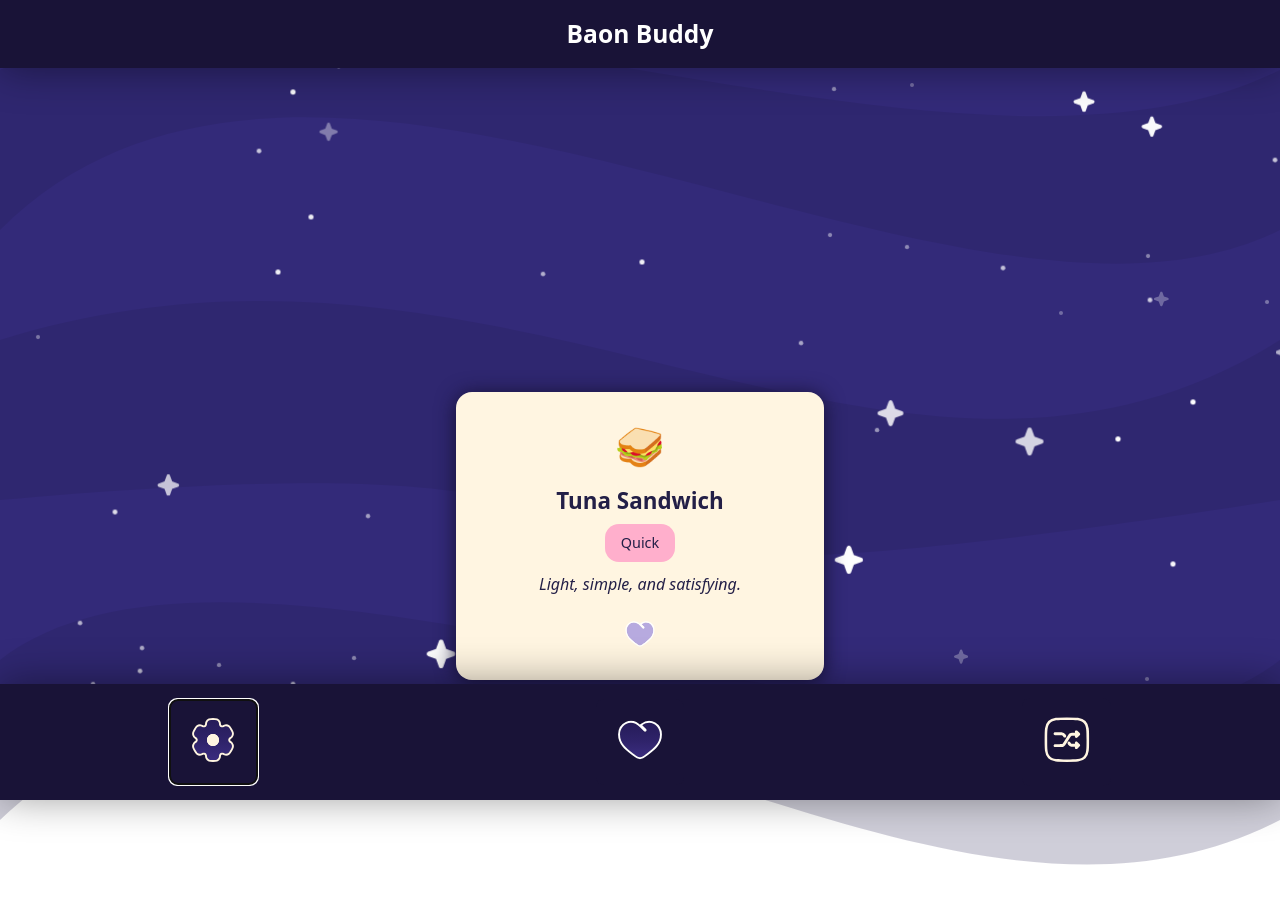
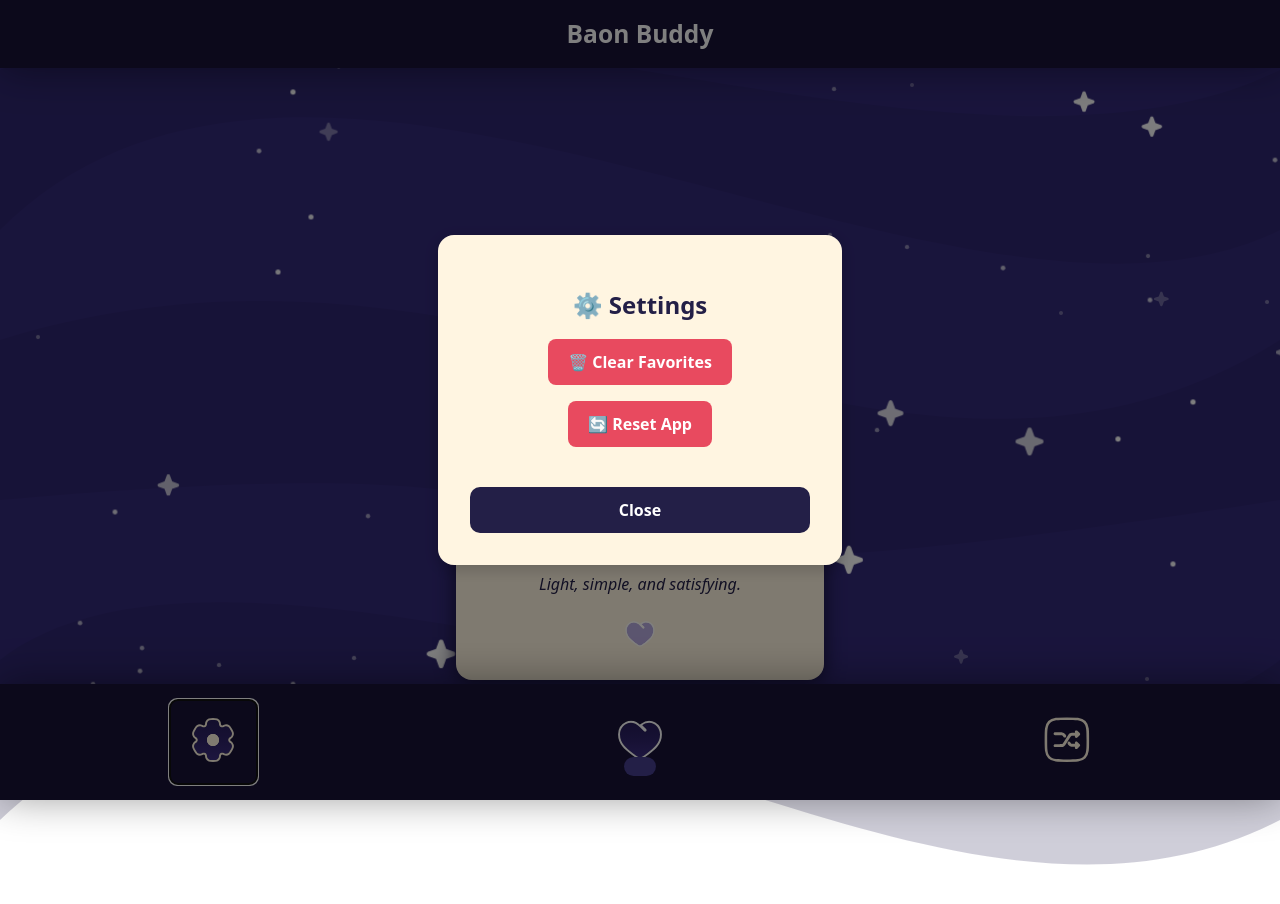
Before and after one commit to Raccai/baon-buddy, a Svelte app: page / in a window 1280 px wide. Both pictures are taken after a click on the button 213 px from the left and 742 px from the top of the page. Shown: the top 904 px of the page. Built offline with nearby package versions, Linux system fonts and the light colour scheme.

Commit message:
ADD: settings modal w/ delete functions + toasts

```diff
--- a/src/App.svelte
+++ b/src/App.svelte
@@ -9,12 +9,15 @@
   import { saveFavorite, isFavorite, removeFavorite } from './lib/storage';
   import FavoritesModal from './components/FavoritesModal.svelte';
   import { getFavorites } from './lib/storage';
+  import SettingsModal from './components/SettingsModal.svelte';
 
+  let settingsVisible = false;
   let favoriteNames = getFavorites().map(meal => meal.name);
   let favoritesRef;
   let favoritesVisible = false;
   let suggestedMeals = [];
 
+  // Toggle Favorites for Each Card
   function toggleFavorites() {
     if (favoritesVisible) {
       favoritesRef.close();
@@ -25,10 +28,12 @@
     }
   }
 
+  // Open Settings Modal
   function openSettings() {
-    console.log("settings coming soon");
+    settingsVisible = true;
   }
 
+  // Generate Meal Cards
   function generateMeals() {
     suggestedMeals = [...meals]
       .sort(() => 0.5 - Math.random())
@@ -121,6 +126,15 @@
   onGenerate = {generateMeals}
   onToggleFavorites = {toggleFavorites}
   onOpenSettings = {openSettings}
+/>
+
+<SettingsModal
+  visible = {settingsVisible}
+  on:close = {() => settingsVisible = false}
+  on:faveChange = {() => {
+    favoriteNames = getFavorites().map(meal => meal.name);
+    if (favoritesVisible && favoritesRef) favoritesRef.refresh(); // refreshes favorites list if modal is open)
+  }}
 />
 
 <style lang="css">
--- a/src/components/BaonCard.svelte
+++ b/src/components/BaonCard.svelte
@@ -40,7 +40,8 @@
     }
 </script>
 
-<div class="baon-card">
+<!-- svelte-ignore a11y_no_static_element_interactions -->
+<div class="baon-card" on:dblclick={toggleFavorite}>
     <div class="top-row">
         <span class="emoji">{meal.emoji}</span>
     </div>
@@ -49,7 +50,7 @@
         <h2 class="meal-name">{meal.name}</h2>
         <span class="meal-type {getBadgeClass(meal.type)}">{meal.type}</span>
         <p class="meal-message">{meal.message}</p>
-        <button class="heart-btn" on:click={toggleFavorite} aria-label="Toggle Favorite">
+        <button class="heart-btn" on:click|stopPropagation={toggleFavorite} aria-label="Toggle Favorite">
             <span class:active={favorite}>
                 {#if favorite}
                     <AddedFaves />
--- a/src/components/FavoritesModal.svelte
+++ b/src/components/FavoritesModal.svelte
@@ -8,21 +8,31 @@
     export let visible = false;
     let favorites = [];
 
-    // Public method for parent to call
+    // Public method for parent to call to open modal
     export function open() {
         favorites = getFavorites();
         visible = true;
     }
 
+    // Public method for parent to call to close modal
     export function close() {
         visible = false;
         dispatch("close");
+    }
+
+    // Public method for parent to call to refresh modal
+    export function refresh() {
+        favorites = getFavorites();
     }
 
     function remove(mealName) {
         removeFavorite(mealName);
         favorites = getFavorites();
         dispatch("faveChange"); // This tells App.svelte to refresh the global favoriteNames
+    }
+
+    $: if (visible) {
+        favorites = getFavorites();
     }
 </script>
 
--- /dev/null
+++ b/src/components/SettingsModal.svelte
@@ -0,0 +1,147 @@
+<script>
+    import { createEventDispatcher } from 'svelte';
+    import { clearFavorites, resetStorage } from '../lib/storage.js';
+    import { fade, fly } from 'svelte/transition';
+
+    const dispatch = createEventDispatcher();
+
+    export let visible = false;
+    let message = "";
+    let showMessage = false;
+
+    function showToast(msg) {
+        message = msg;
+        showMessage = true;
+        setTimeout(() => showMessage = false, 2500);
+    }
+
+    function clearFaves() {
+        clearFavorites();
+        dispatch("faveChange"); // to refresh any UI
+        dispatch("close") // closes settings
+        showToast("Favorites cleared!");
+    }
+
+    function resetApp() {
+        resetStorage(); // a function you’ll define to wipe all app data
+        dispatch('faveChange');
+        dispatch("close") // closes settings
+        showToast('App reset!');
+    }
+
+    function closeModal() {
+        dispatch('close');
+    }
+</script>
+
+<!-- svelte-ignore a11y_click_events_have_key_events -->
+{#if visible}
+    <!-- svelte-ignore a11y_no_static_element_interactions -->
+    <div
+        class="modal-backdrop"
+        in:fade={{ duration: 200 }}
+        out:fade={{ duration: 200 }}
+        on:click|self={closeModal}
+    >
+        <div
+        class="modal"
+        in:fly={{ y: 40, duration: 250 }}
+        out:fly={{ y: 40, duration: 250 }}
+        >
+        <header class="modal-header">
+            <h2>⚙️ Settings</h2>
+        </header>
+
+        <section class="setting">
+            <button class="danger" on:click={clearFaves}>🗑️ Clear Favorites</button>
+        </section>
+
+        <section class="setting">
+            <button class="danger" on:click={resetApp}>🔄 Reset App</button>
+        </section>
+
+        <button class="close-btn" on:click={closeModal}>Close</button>
+        </div>
+    </div>
+    <div class="toast">{message}</div>
+{/if}
+
+<style>
+    .modal-backdrop {
+        position: fixed;
+        top: 0; left: 0;
+        width: 100vw; height: 100vh;
+        background-color: rgba(0, 0, 0, 0.5);
+        z-index: 999;
+        display: flex;
+        justify-content: center;
+        align-items: center;
+    }
+
+    .modal {
+        background: #fff5e1;
+        padding: 2rem;
+        border-radius: 1rem;
+        width: 90%;
+        max-width: 340px;
+        box-shadow: 0 4px 16px rgba(0,0,0,0.2);
+    }
+
+    .modal-header h2 {
+        margin-bottom: 1rem;
+        font-size: 1.5rem;
+        color: #231F47;
+        text-align: center;
+    }
+
+    .setting {
+        margin: 1rem 0;
+        display: flex;
+        justify-content: center;
+    }
+
+    .danger {
+        background: #e84a5f;
+        color: white;
+        padding: 0.75rem 1.25rem;
+        border: none;
+        border-radius: 8px;
+        font-weight: bold;
+        cursor: pointer;
+        font-size: 1rem;
+    }
+
+    .close-btn {
+        margin-top: 1.5rem;
+        width: 100%;
+        padding: 0.75rem;
+        background: #231F47;
+        color: white;
+        border: none;
+        border-radius: 10px;
+        font-weight: bold;
+        cursor: pointer;
+    }
+
+    /* Styling for Toast Messages */
+    .toast {
+        position: absolute;
+        bottom: 1.5rem;
+        left: 50%;
+        transform: translateX(-50%);
+        background: #231F47;
+        color: white;
+        padding: 0.6rem 1rem;
+        border-radius: 10px;
+        font-size: 0.95rem;
+        animation: fadeInOut 2.5s ease-in-out;
+        z-index: 999;
+    }
+
+    @keyframes fadeInOut {
+        0% { opacity: 0; transform: translate(-50%, 20px); }
+        10% { opacity: 1; transform: translate(-50%, 0); }
+        90% { opacity: 1; transform: translate(-50%, 0); }
+        100% { opacity: 0; transform: translate(-50%, 20px); }
+    }
+</style>
--- a/src/lib/storage.js
+++ b/src/lib/storage.js
@@ -23,7 +23,18 @@ export const removeFavorite = (mealName) => {
     localStorage.setItem(FAVORITES_KEY, JSON.stringify(updated));
 };
 
-// Check if meal is a;ready a fave
+// Check if meal is already a fave
 export const isFavorite = (mealName) => {
     return getFavorites().some(fave => fave.name === mealName);
 };
+
+// Clears list of favorites
+export function clearFavorites() {
+    localStorage.removeItem(FAVORITES_KEY);
+}
+
+// For a complete wipeout of data (settings + favorites)
+export function resetStorage() {
+    localStorage.removeItem(FAVORITES_KEY);
+    localStorage.clear(); // wipes everything stored in this app
+}
```
